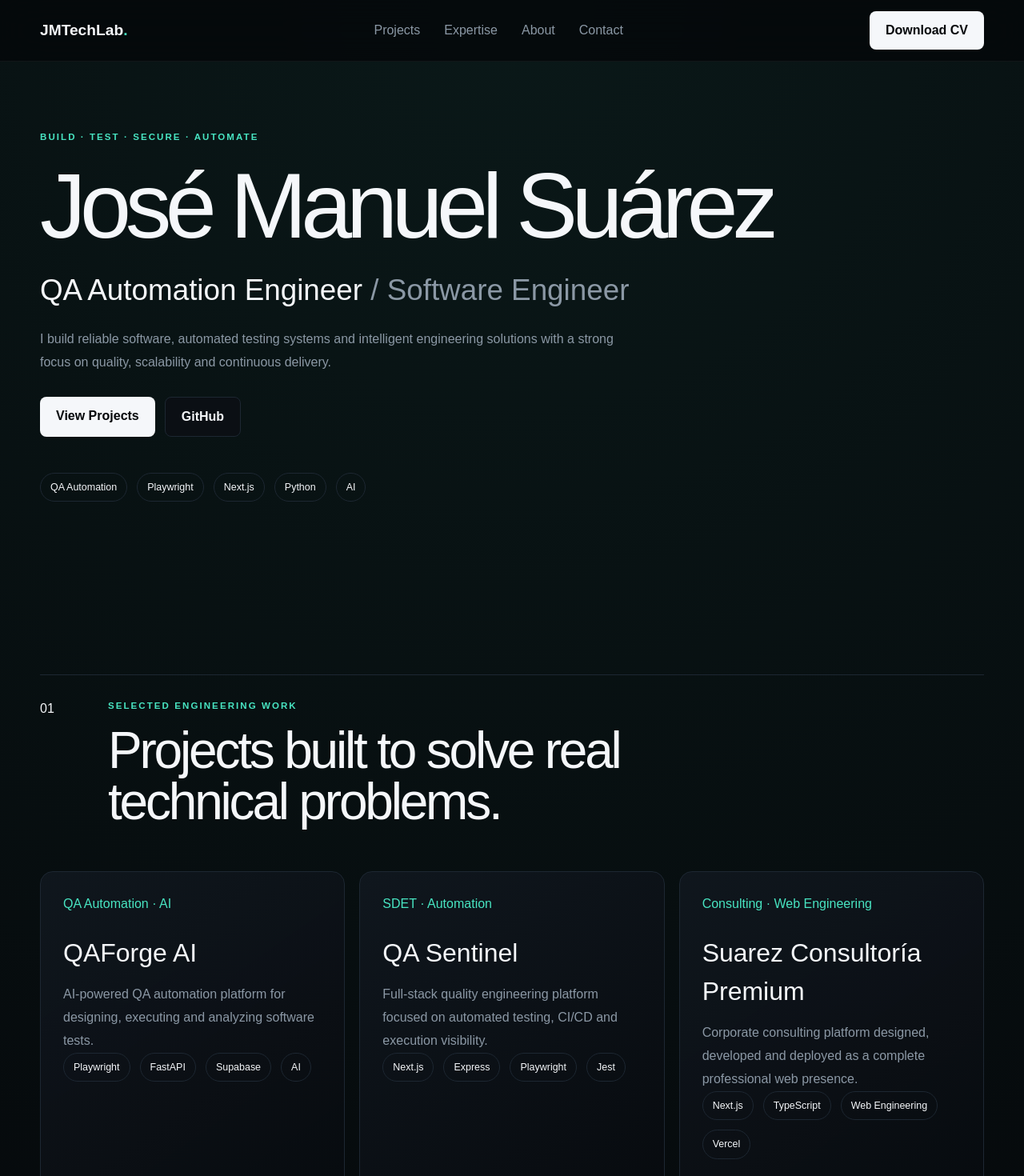
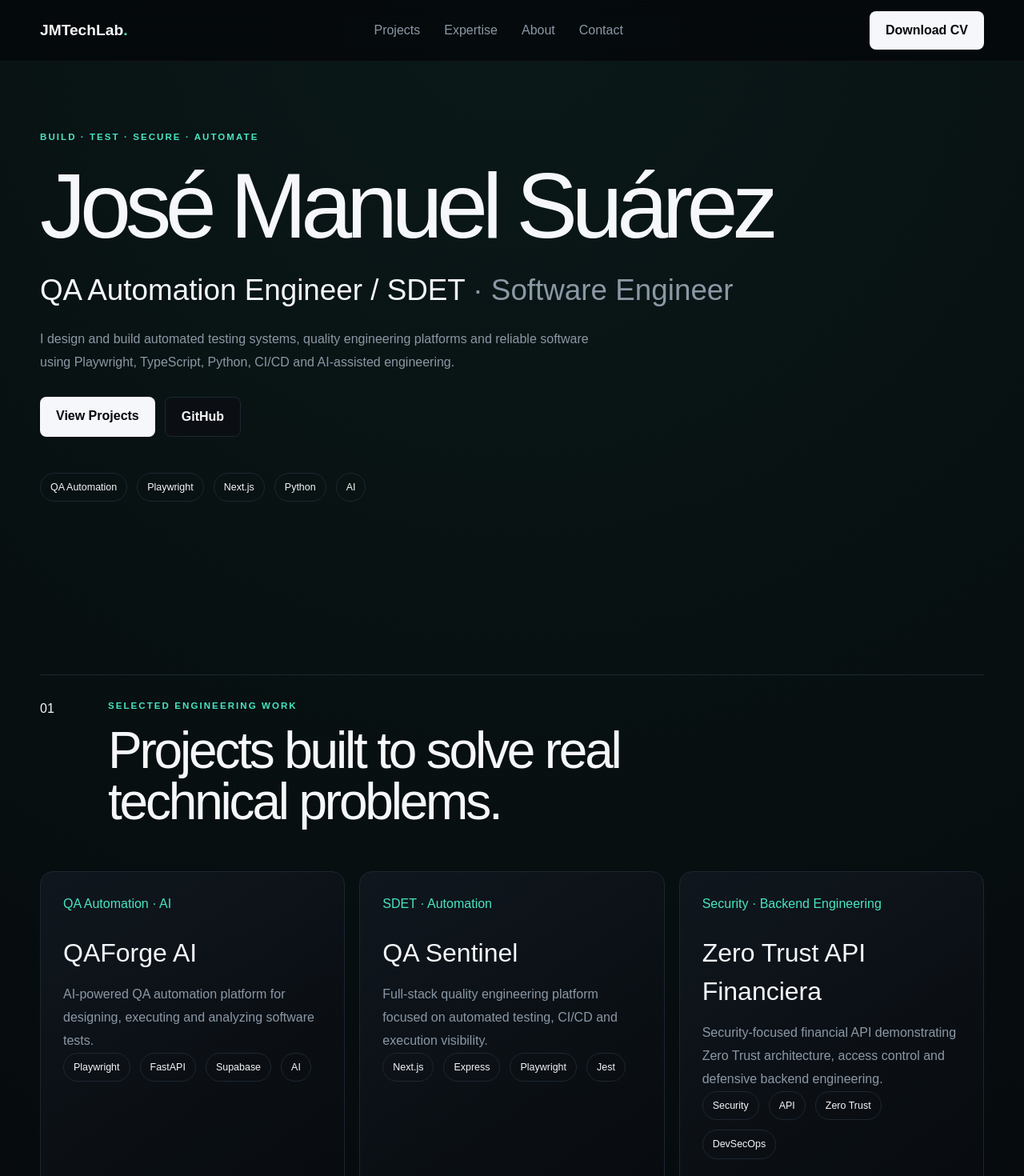
Before and after one commit to josemanuelsuarez110/jmtechlab-portfolio, a Next.js app: page / in a window 1280 px wide. Shown: the top 1470 px of the page at 80% size. Built offline with nearby package versions, Linux system fonts and the light colour scheme.

Commit message:
Optimize homepage positioning and project structure

```diff
--- a/app/page.tsx
+++ b/app/page.tsx
@@ -18,13 +18,13 @@ const projects = [
     github: "https://github.com/josemanuelsuarez110/qa-sentinel-platform",
   },
   {
-    title: "Suarez Consultoría Premium",
+    title: "Zero Trust API Financiera",
     description:
-      "Corporate consulting platform designed, developed and deployed as a complete professional web presence.",
-    stack: ["Next.js", "TypeScript", "Web Engineering", "Vercel"],
-    type: "Consulting · Web Engineering",
-    demo: "https://suarez-consultoria-premium-5rffsdhun.vercel.app",
-    github: "https://github.com/josemanuelsuarez110/suarez-consultoria-premium",
+      "Security-focused financial API demonstrating Zero Trust architecture, access control and defensive backend engineering.",
+    stack: ["Security", "API", "Zero Trust", "DevSecOps"],
+    type: "Security · Backend Engineering",
+    demo: "https://zero-trust-api-financiera.vercel.app",
+    github: "https://github.com/josemanuelsuarez110/zero-trust-api-financiera",
   },
 ];
 
@@ -79,14 +79,14 @@ export default function Home() {
         <h1>José Manuel Suárez</h1>
 
         <h2>
-          QA Automation Engineer
-          <span> / Software Engineer</span>
+          QA Automation Engineer / SDET
+          <span> · Software Engineer</span>
         </h2>
 
         <p className="hero-description">
-          I build reliable software, automated testing systems and intelligent
-          engineering solutions with a strong focus on quality, scalability and
-          continuous delivery.
+          I design and build automated testing systems, quality engineering
+          platforms and reliable software using Playwright, TypeScript, Python,
+          CI/CD and AI-assisted engineering.
         </p>
 
         <div className="hero-actions">
@@ -160,6 +160,8 @@ export default function Home() {
                       ? "/projects/qaforge-ai"
                       : project.title === "QA Sentinel"
                       ? "/projects/qa-sentinel"
+                      : project.title === "Zero Trust API Financiera"
+                      ? "/projects/zero-trust-api"
                       : "#"
                   }
                 >
```
